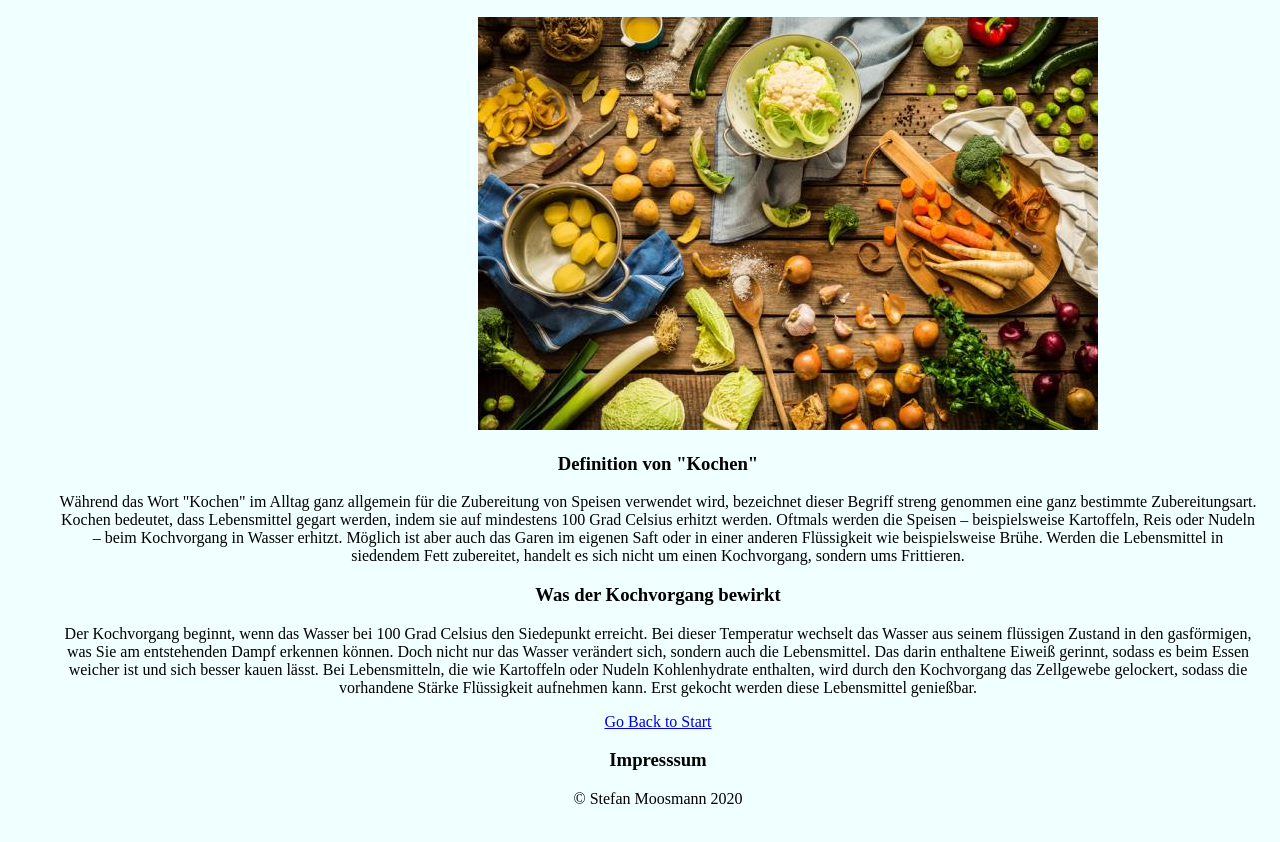
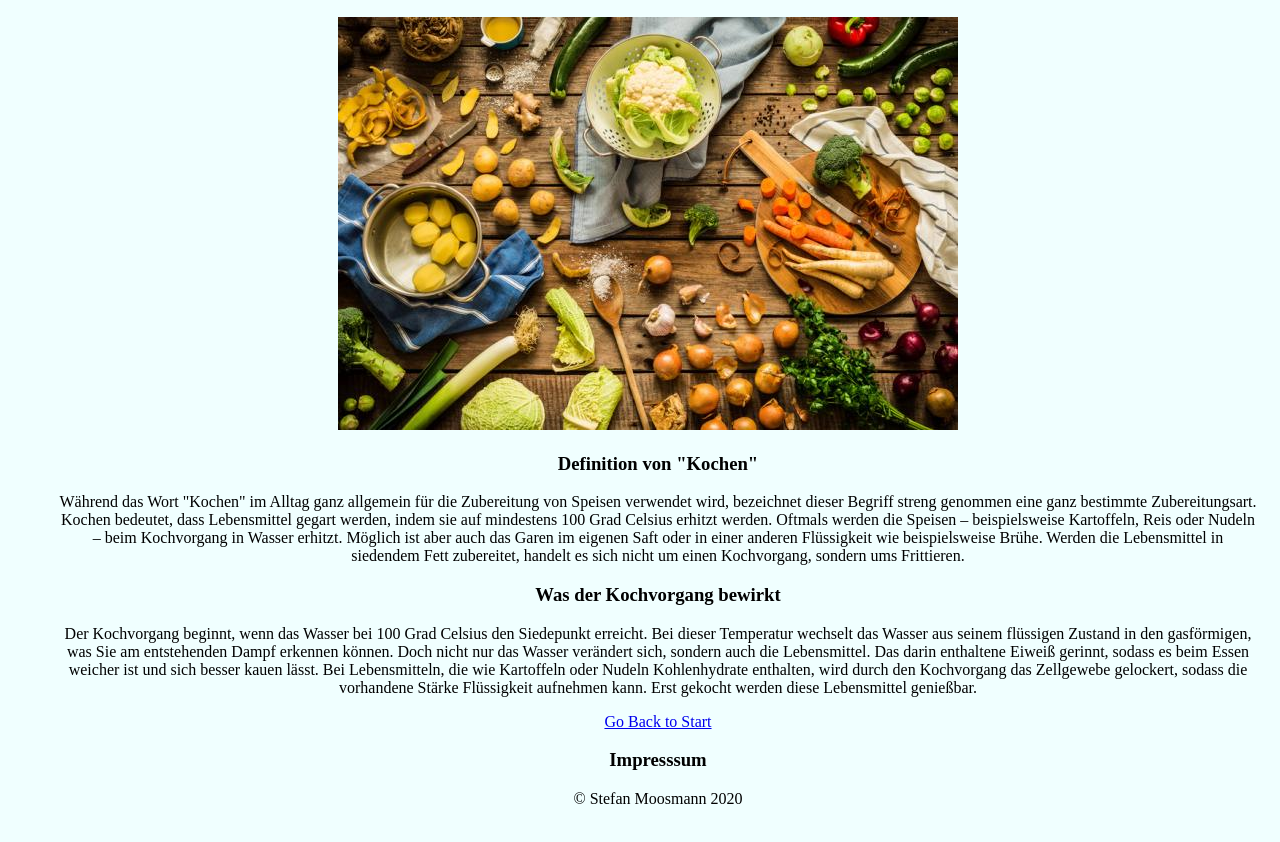
Before and after one commit to smo1982/firstwebsite, a plain HTML site: page hobby.html in a window 1280 px wide. Shown: the part 108-950 px from the top of the page. Drawn offline with Linux system fonts and the light colour scheme.

Commit message:
position picture

```diff
--- a/hobby.css
+++ b/hobby.css
@@ -11,5 +11,5 @@ h1, h2, h3, h4, h5, p, a {
 
 img {
     position: relative;
-    left: 35%;
+    left: 280px;
 }
```
